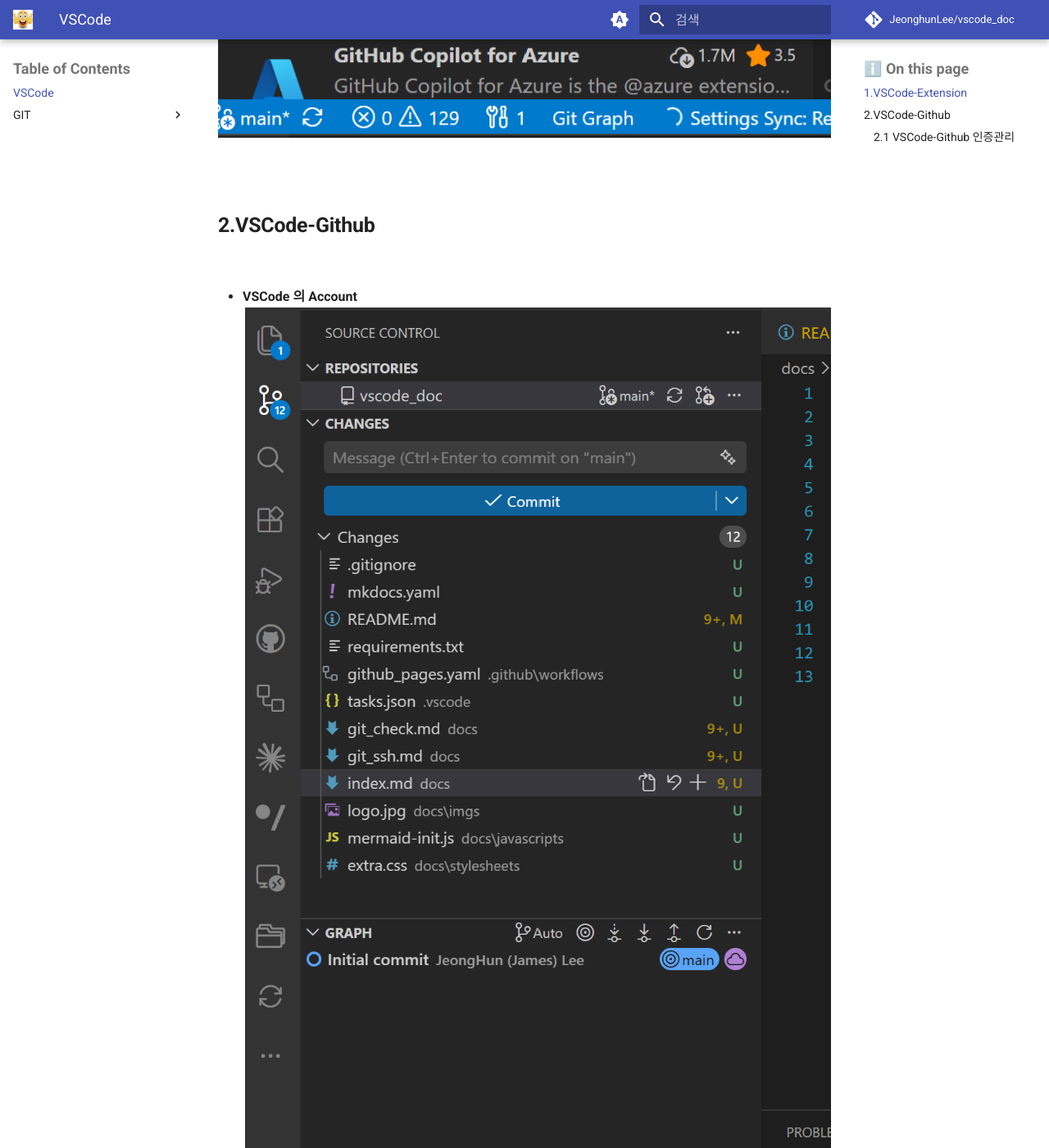
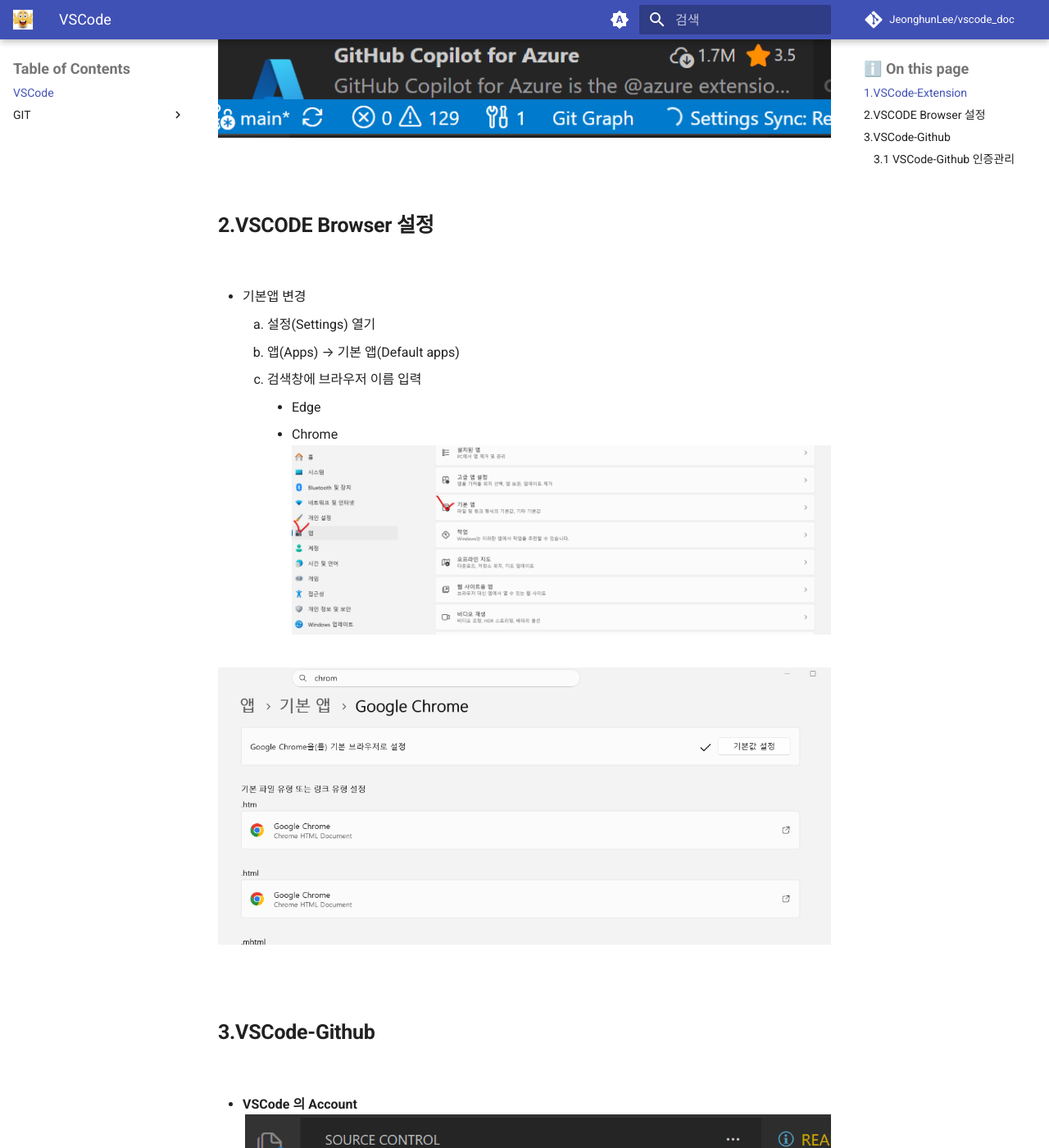
Before and after one commit to JeonghunLee/vscode_doc, an MkDocs documentation site: the page built from docs/index.md, in a window 1280 px wide and 1400 px high, scrolled down 1782 px. Shown: the whole window at 82% size. Built offline with MkDocs 1.6.1 and Material for MkDocs 9.7.7, drawn with Linux system fonts in a browser that asks for light colours; comment, search, counter and statistics services are not loaded; some of the changed text lies outside the part shown.

Commit message:
Add images and update VSCode documentation for browser settings

```diff
--- a/docs/index.md
+++ b/docs/index.md
@@ -12,18 +12,39 @@
 
 <br/>
 
-## 2.VSCode-Github
+## 2.VSCODE Browser 설정
+
+<br/>
+
+* 기본앱 변경
+    1. 설정(Settings) 열기
+    2. 앱(Apps) → 기본 앱(Default apps)
+    3. 검색창에 브라우저 이름 입력
+        * Edge
+        * Chrome
+![](./imgs/win11_01.png)
+
+![](./imgs/win11_00.png)
+
+
+
+<br/>
+
+
+
+
+## 3.VSCode-Github
 
 <br/>
 
 * **VSCode 의 Account**
 ![](./imgs/vscode_00.png)
-![](./imgs/vscode_01.png)
+
 
 <br/>
 
 
-### 2.1 VSCode-Github 인증관리
+### 3.1 VSCode-Github 인증관리
 
 <br/>
 
@@ -42,5 +63,6 @@
 
 
 * **Account-> Sing Out**
-아래와 같이 확인
+VS Code 에서 Sign Out 할때 확인 가능
+![](./imgs/vscode_01.png)
 ![](./imgs/vscode_02.png)
```
Also changed, not shown: docs/image.png (added), docs/imgs/win11_00.png (added), docs/imgs/win11_01.png (added).
